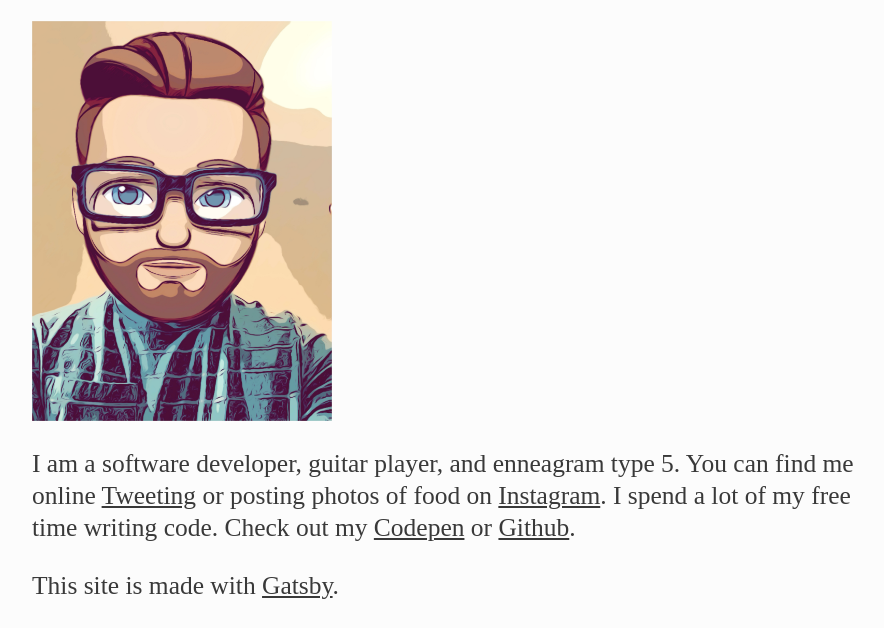
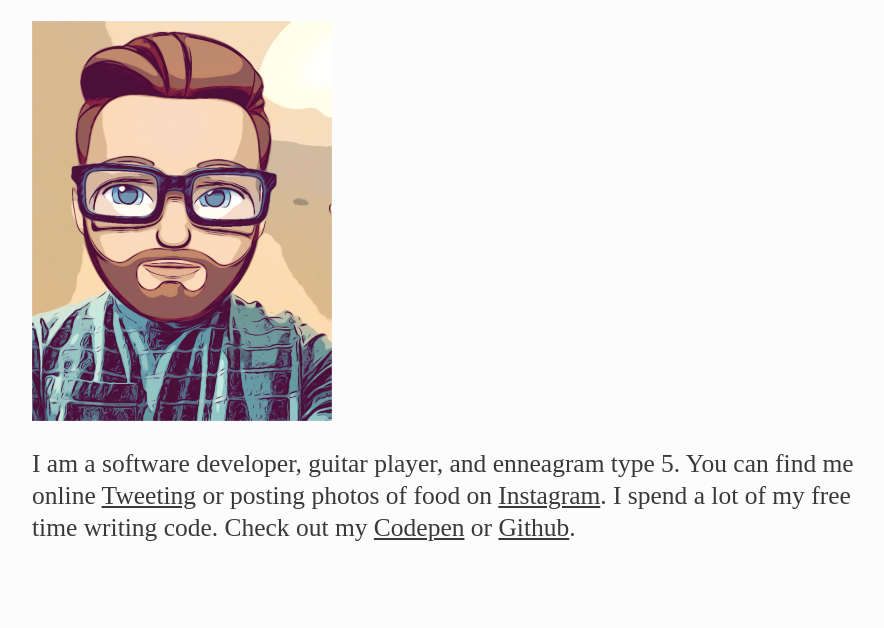
Before and after one commit to mattchupp/mattchupp, a Gatsby site: page / in a window 1280 px wide. Shown: the part 293-921 px from the top of the page, without its empty margins (4-888 px from the left). After the commit the page ends 863 px from the top, so only its background shows below. Built offline with nearby package versions, Linux system fonts and the light colour scheme; Gatsby itself is replaced by a stand-in of ours; a web font is replaced by a local one.

Commit message:
removed made with gatsby

```diff
--- a/src/pages/index.js
+++ b/src/pages/index.js
@@ -19,11 +19,6 @@ const IndexPage = () => (
       <a href="https://codepen.io/mattchupp/" rel="noopener noreferrer" target="_blank">Codepen</a> or {` `}
       <a href="http://github.com/mattchupp" rel="noopener noreferrer" target="_blank">Github</a>.
     </p>
-
-    <p className="body-text">
-      This site is made with <a href="https://www.gatsbyjs.org" rel="noopener noreferrer" target="_blank">Gatsby</a>.
-    </p>
-
   </Layout>
 )
 
```
